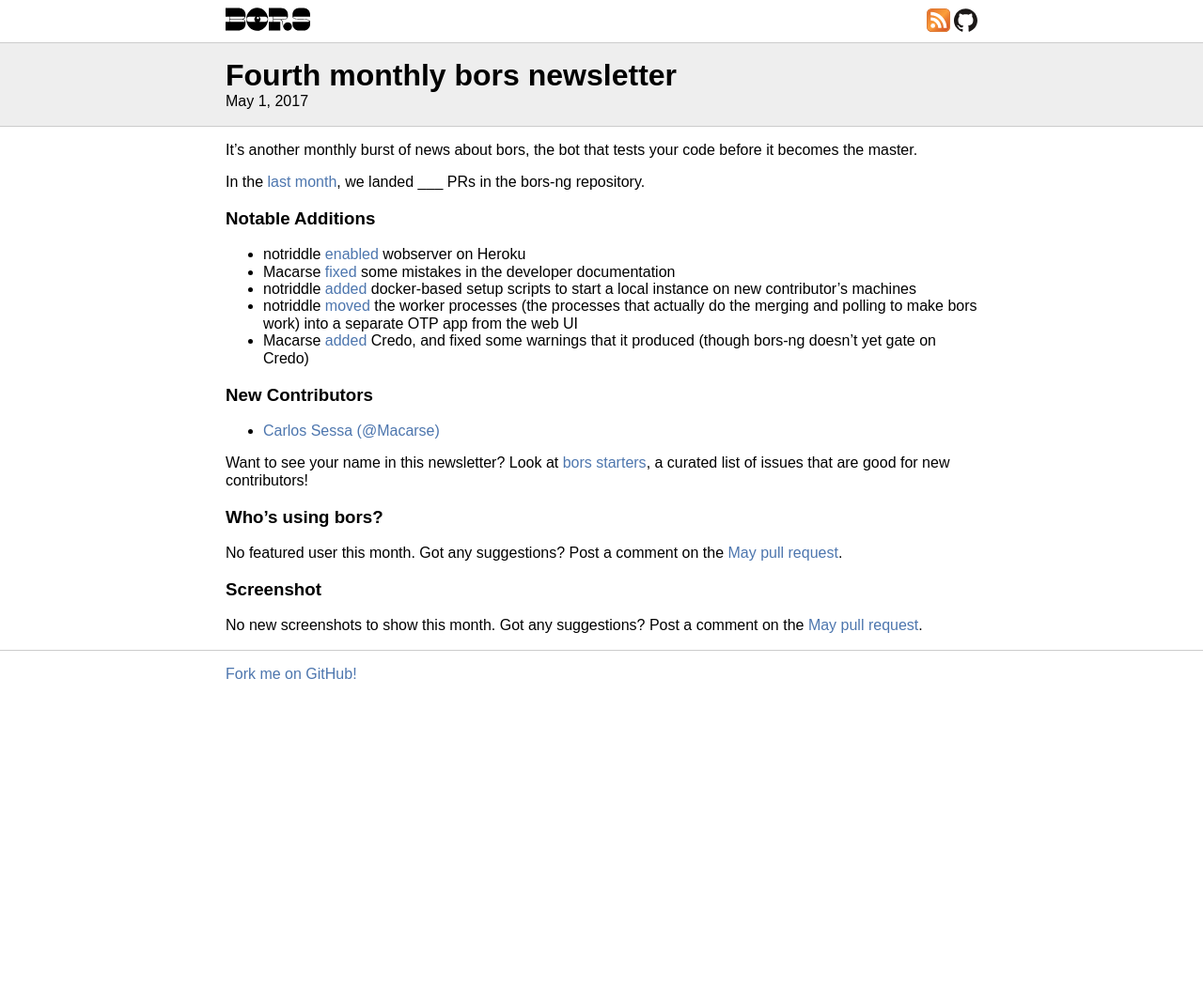
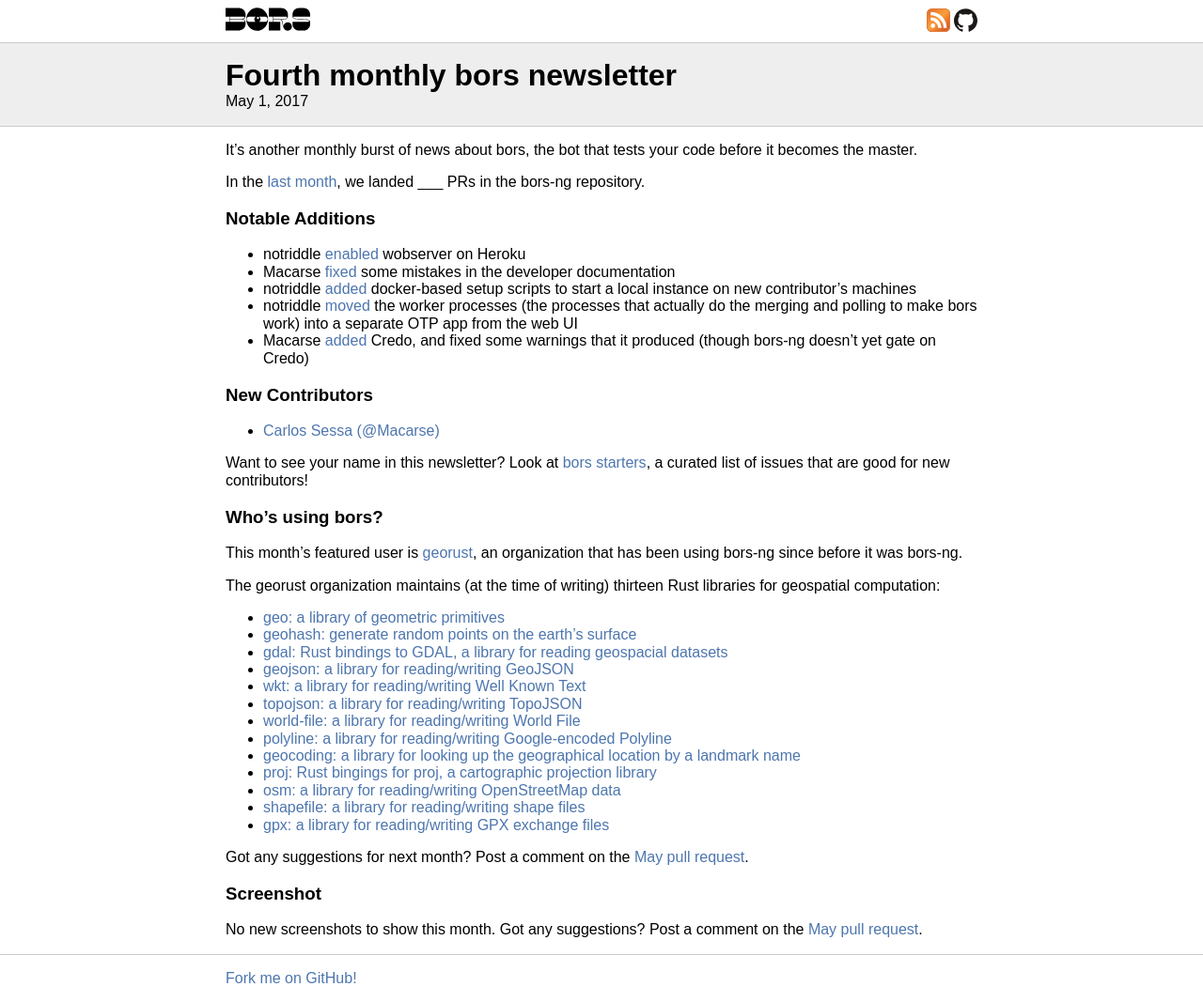
Before and after one commit to bors-ng/bors-ng.github.io, a Jekyll site: the page built from _posts/2017-05-01-tmib-04.md, in a window 1280 px wide. Shown: the whole page at 94% size. Built offline with Jekyll 4.4.1, drawn with Linux system fonts in a browser that asks for light colours; before the commit the page ends 900 px from its top, so only the background shows below that.

Commit message:
Feature georust this month

```diff
--- a/_posts/2017-05-01-tmib-04.md
+++ b/_posts/2017-05-01-tmib-04.md
@@ -31,8 +31,27 @@
 
 ### Who's using bors?
 
-No featured user this month.
-Got any suggestions?
+This month's featured user is [georust](https://github.com/georust/),
+an organization that has been using bors-ng since before it was bors-ng.
+
+The georust organization maintains (at the time of writing) thirteen Rust libraries
+for geospatial computation:
+
+  * [geo: a library of geometric primitives](https://github.com/georust/rust-geo)
+  * [geohash: generate random points on the earth's surface](https://github.com/georust/rust-geohash)
+  * [gdal: Rust bindings to GDAL, a library for reading geospacial datasets](https://github.com/georust/rust-gdal)
+  * [geojson: a library for reading/writing GeoJSON](https://github.com/georust/rust-geojson)
+  * [wkt: a library for reading/writing Well Known Text](https://github.com/georust/rust-wkt)
+  * [topojson: a library for reading/writing TopoJSON](https://github.com/georust/rust-topojson)
+  * [world-file: a library for reading/writing World File](https://github.com/georust/rust-world-file)
+  * [polyline: a library for reading/writing Google-encoded Polyline](https://github.com/georust/rust-polyline)
+  * [geocoding: a library for looking up the geographical location by a landmark name](https://github.com/georust/rust-geocoding)
+  * [proj: Rust bingings for proj, a cartographic projection library](https://github.com/georust/rust-proj)
+  * [osm: a library for reading/writing OpenStreetMap data](https://github.com/georust/rust-osm)
+  * [shapefile: a library for reading/writing shape files](https://github.com/georust/rust-shapefile)
+  * [gpx: a library for reading/writing GPX exchange files](https://github.com/georust/rust-gpx)
+
+Got any suggestions for next month?
 Post a comment on the [May pull request](https://github.com/bors-ng/bors-ng.github.io/pull/5).
 
 
```
